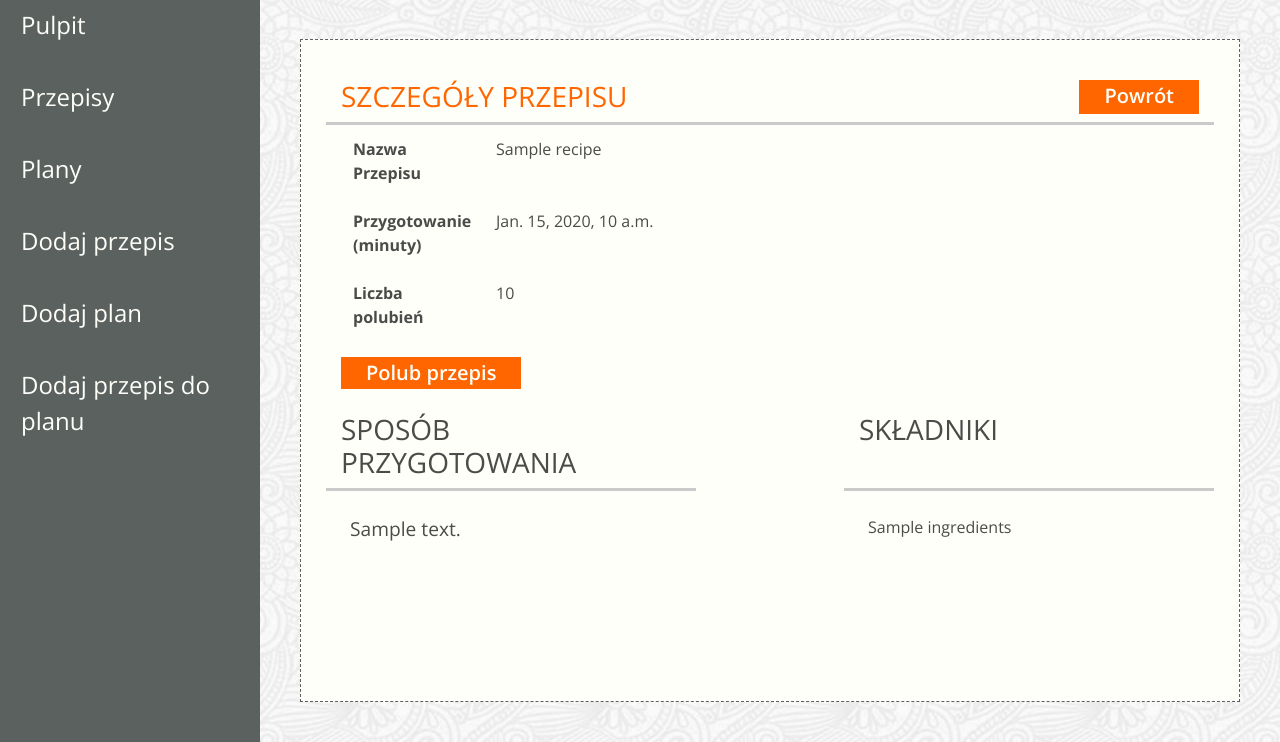
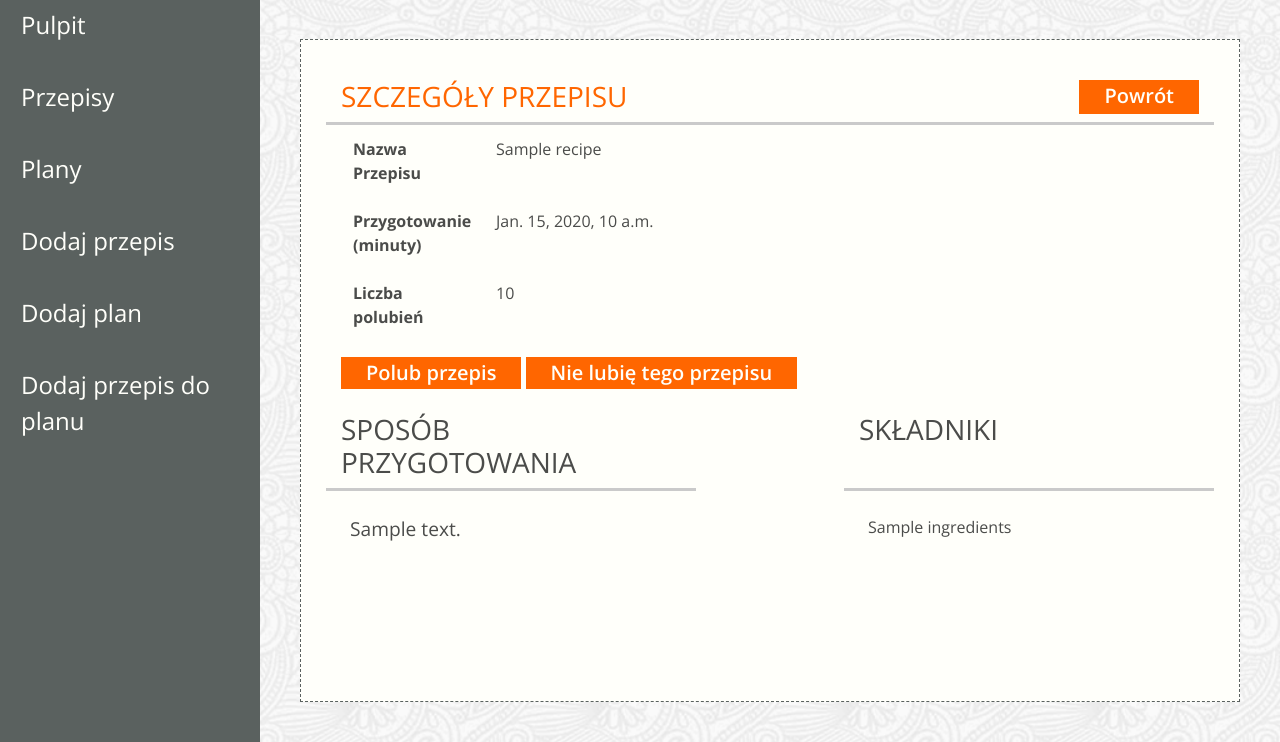
Before and after one commit to klaudiakryskiewicz/Scrum_Lab_Project, a Django app: template jedzonko/templates/app-recipe-details.html in a window 1280 px wide. Shown: the part 85-827 px from the top of the page. Run offline with Django 3.2, Linux system fonts and the light colour scheme; the template is opened without the code that fills it: most values are stand-ins (such as "Sample title", 1, 10 or a date in 2020); some libraries are stand-ins or nearby versions; some web fonts are replaced.

Commit message:
zad 10.2 done

```diff
--- a/jedzonko/templates/app-recipe-details.html
+++ b/jedzonko/templates/app-recipe-details.html
@@ -43,7 +43,8 @@
         <form method="post" action="/recipe/{{ recipe.id }}/">
             {% csrf_token %}
             <input type="hidden" name='id' value="{{ recipe.id }}">
-            <input class="btn btn-color rounded-0 pt-0 pb-0 pr-4 pl-4" type="submit" value="Polub przepis">
+            <input class="btn btn-color rounded-0 pt-0 pb-0 pr-4 pl-4" type="submit" name="submit" value="Polub przepis">
+            <input class="btn btn-color rounded-0 pt-0 pb-0 pr-4 pl-4" type="submit" name="submit" value="Nie lubię tego przepisu">
         </form><br>
 
         <div class="row d-flex">
--- a/jedzonko/views.py
+++ b/jedzonko/views.py
@@ -48,6 +48,7 @@ class DashboardView(View):
                                                   "fri_meals": fri_meals,
                                                   "sat_meals": sat_meals, "sun_meals": sun_meals, })
 
+
 class PlansList(View):
 
     def get(self, request):
@@ -91,6 +92,9 @@ class RecipeDetails(View):
 
     def post(self, request, id):
         recipe = Recipe.objects.get(pk=id)
-        recipe.votes +=1
+        if request.POST['submit'] == 'Polub przepis':
+            recipe.votes += 1
+        elif request.POST['submit'] == 'Nie lubię tego przepisu':
+            recipe.votes -= 1
         recipe.save()
         return render(request, "app-recipe-details.html", {"recipe": recipe})
```
